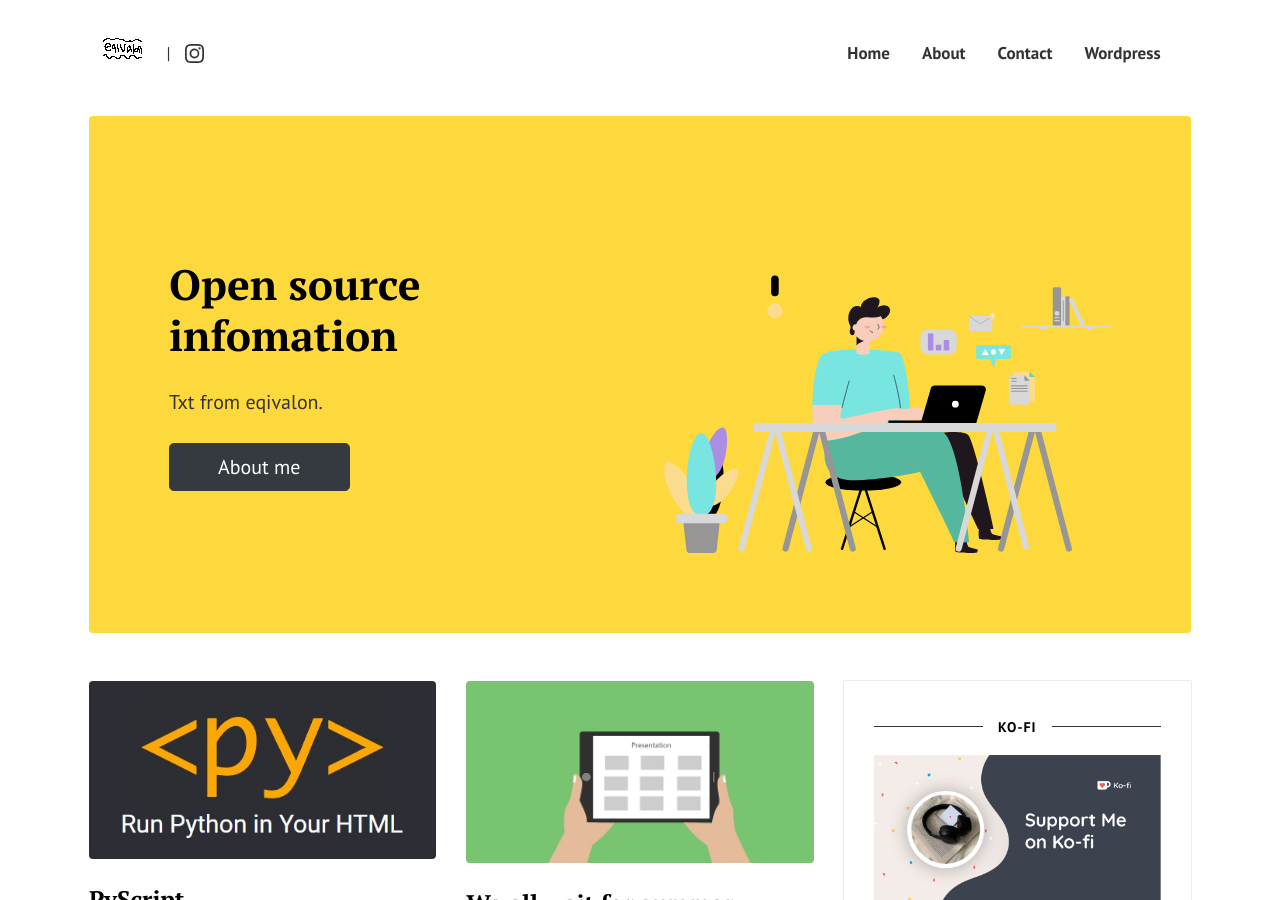
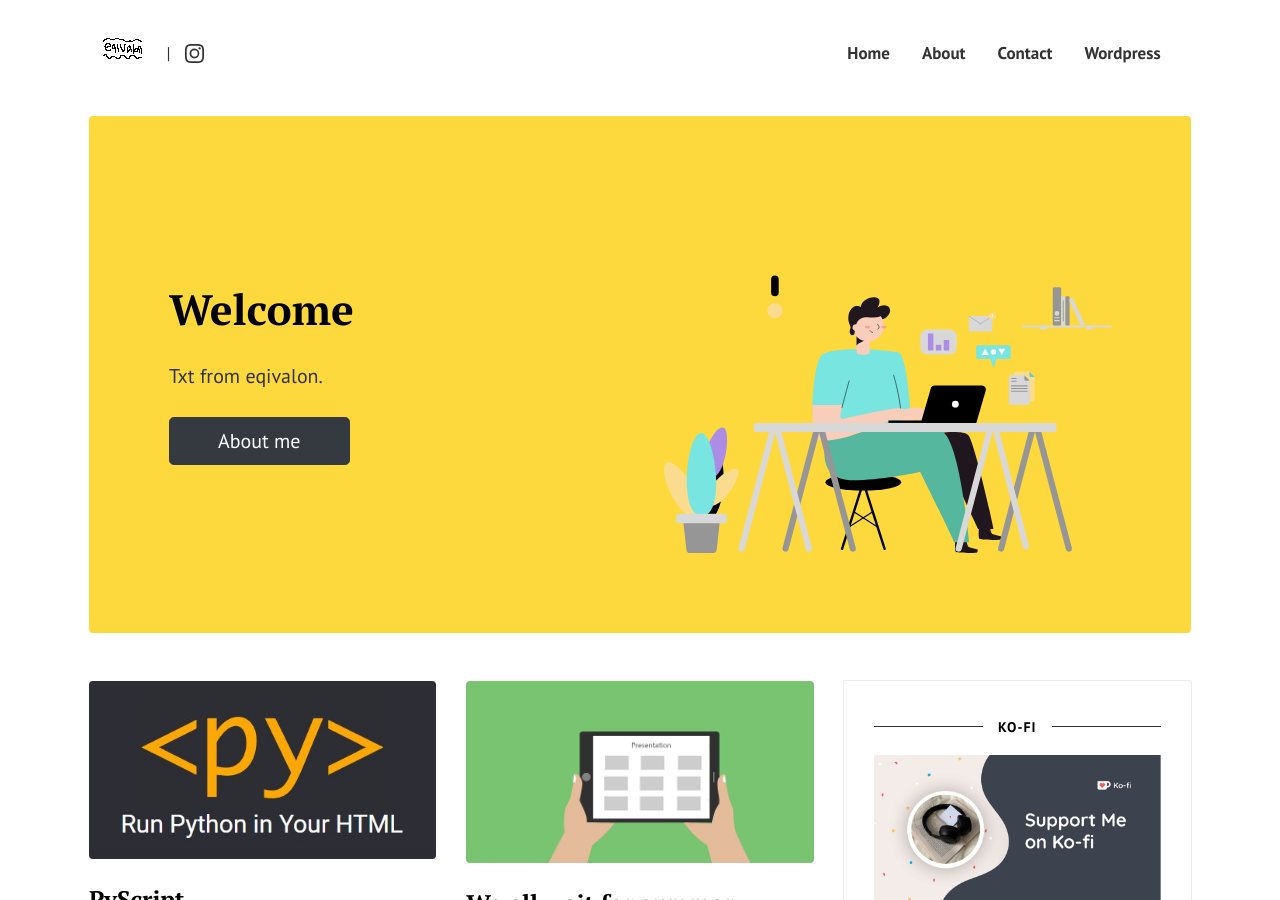
Before and after one commit to eqivalon/eqivalon.github.io, a Jekyll site: the page built from index.html, in a window 1280 px wide and 900 px high. Built offline with Jekyll 4.4.1, drawn with Linux system fonts in a browser that asks for light colours; the list of posts is cut into pages by our own code.

Commit message:
Update index.html

```diff
--- a/index.html
+++ b/index.html
@@ -10,7 +10,7 @@
 <div class="rounded mb-5 hero">
   <div class="row align-items-center justify-content-between">
     <div class="col-md-6">
-      <h1 class="font-weight-bold mb-4 serif-font">Open source infomation</h1>
+      <h1 class="font-weight-bold mb-4 serif-font">Welcome</h1>
       <p class="lead mb-4">Txt from eqivalon.</p>
       <a href="{{site.baseurl}}/about" class="btn btn-dark text-white px-5 btn-lg">About me</a>
     </div>
```
